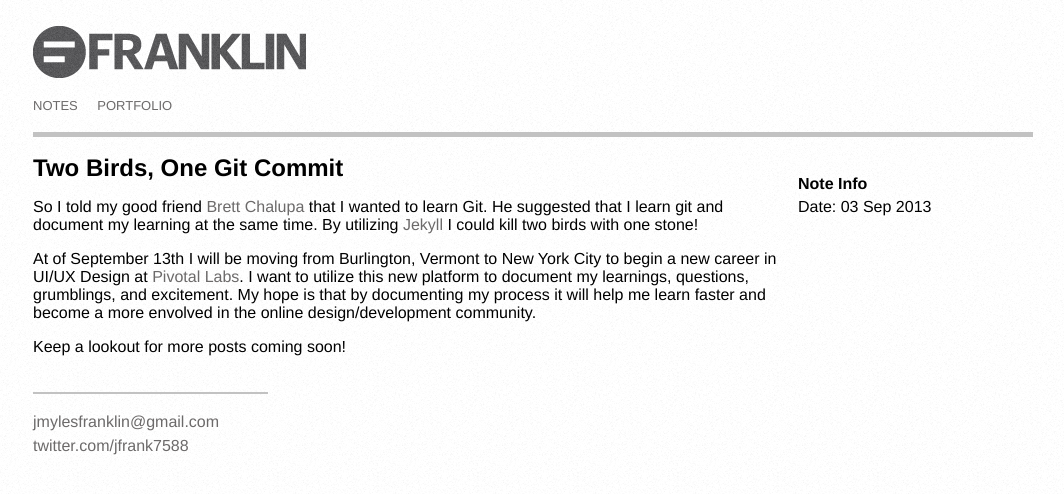
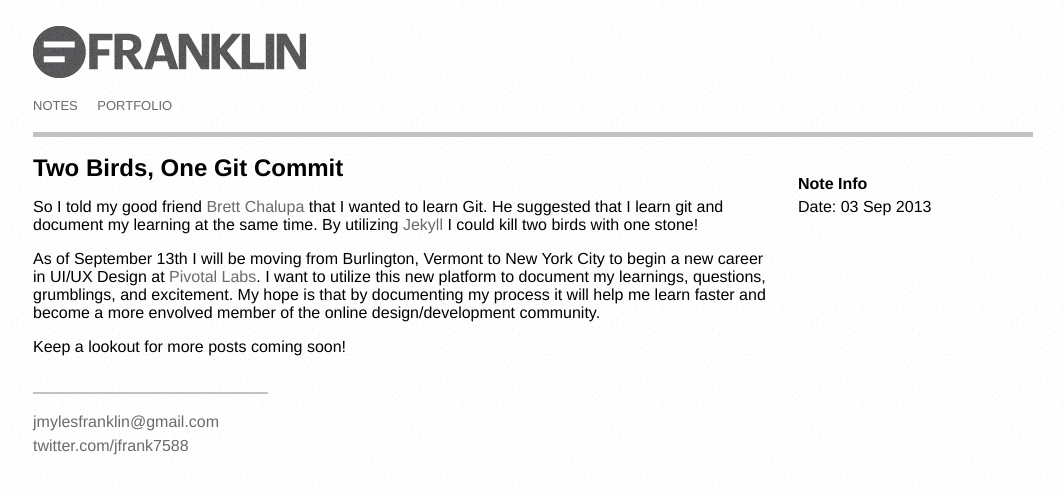
Before and after one commit to joshmfranklin/notes, a Jekyll site: the page built from _posts/2013-09-03-two-birds-one-git-commit.md, in a window 1280 px wide. Shown: the top 494 px of the page, without its empty margins (107-1171 px from the left). Built offline with Jekyll 4.4.1, drawn with Linux system fonts in a browser that asks for light colours; Markdown is read by kramdown in place of the engine named in the settings.

Commit message:
spelling erros in blog post

```diff
--- a/_posts/2013-09-03-two-birds-one-git-commit.md
+++ b/_posts/2013-09-03-two-birds-one-git-commit.md
@@ -7,6 +7,6 @@
 
 So I told my good friend [Brett Chalupa](http://brettchalupa.com) that I wanted to learn Git. He suggested that I learn git and document my learning at the same time. By utilizing [Jekyll](http://jekyllrb.com) I could kill two birds with one stone!
 
-At of September 13th I will be moving from Burlington, Vermont to New York City to begin a new career in UI/UX Design at [Pivotal Labs](http://pivotallabs.com). I want to utilize this new platform to document my learnings, questions, grumblings, and excitement. My hope is that by documenting my process it will help me learn faster and become a more envolved in the online design/development community.
+As of September 13th I will be moving from Burlington, Vermont to New York City to begin a new career in UI/UX Design at [Pivotal Labs](http://pivotallabs.com). I want to utilize this new platform to document my learnings, questions, grumblings, and excitement. My hope is that by documenting my process it will help me learn faster and become a more envolved member of the online design/development community.
 
 Keep a lookout for more posts coming soon!
```
